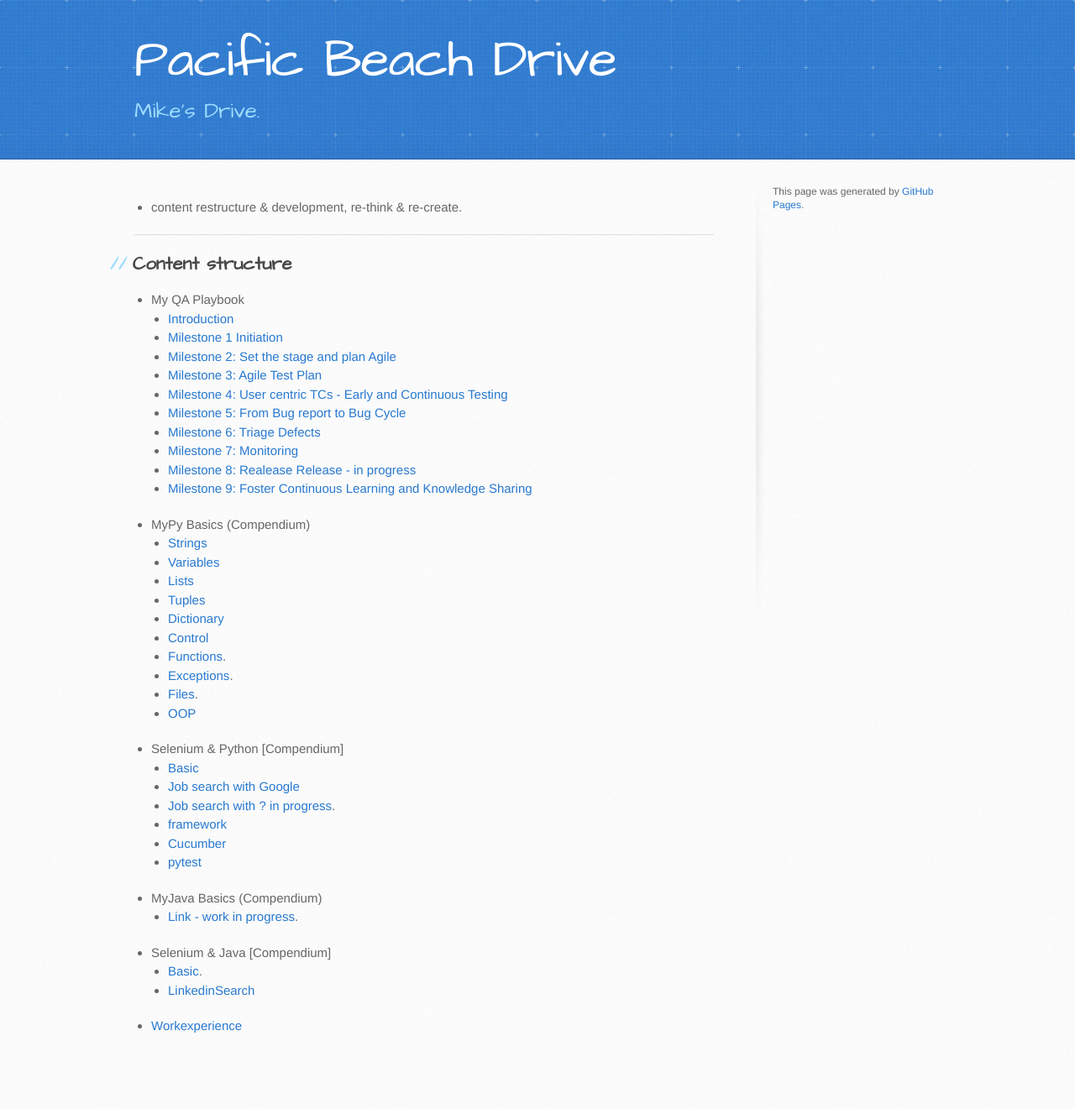
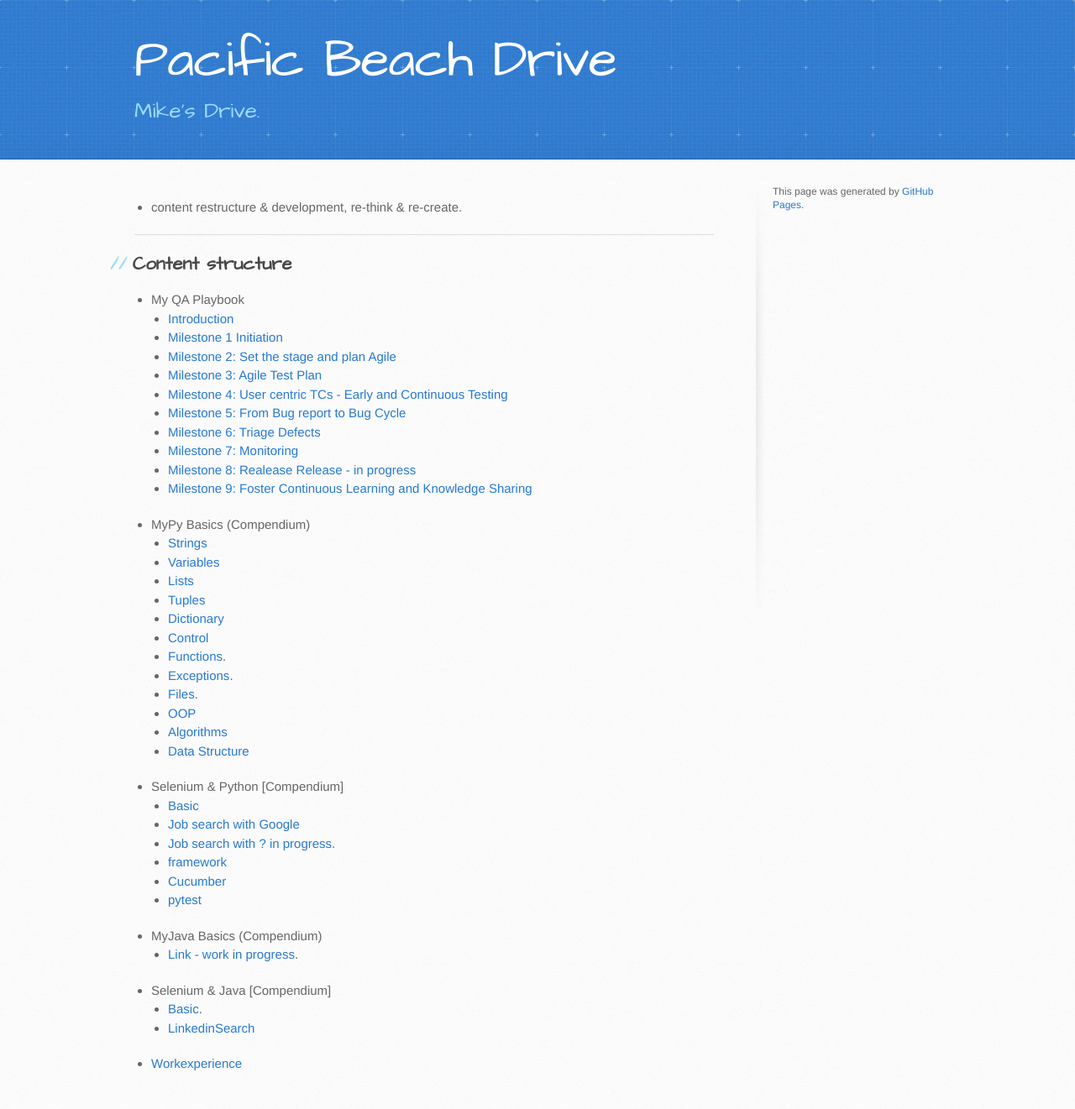
Before and after one commit to trumpfheller/trumpfheller.github.io, a Jekyll site: the page built from index.md, in a window 1280 px wide. Shown: the whole page at 84% size. Built offline with Jekyll 4.4.1, drawn with Linux system fonts in a browser that asks for light colours; before the commit the page ends 1276 px from its top, so only the background shows below that.

Commit message:
Update index.md

```diff
--- a/index.md
+++ b/index.md
@@ -31,6 +31,8 @@ layout: default
   - [Exceptions](./python/exceptions.html).
   - [Files](./python/files.html).
   - [OOP](./python/oop.html)
+  - [Algorithms](./python/algorithms.html)
+  - [Data Structure](./python/datastructure.html)
 
 - Selenium & Python [Compendium]
   - [Basic](./selenium_python/selenium_py.html)
```
